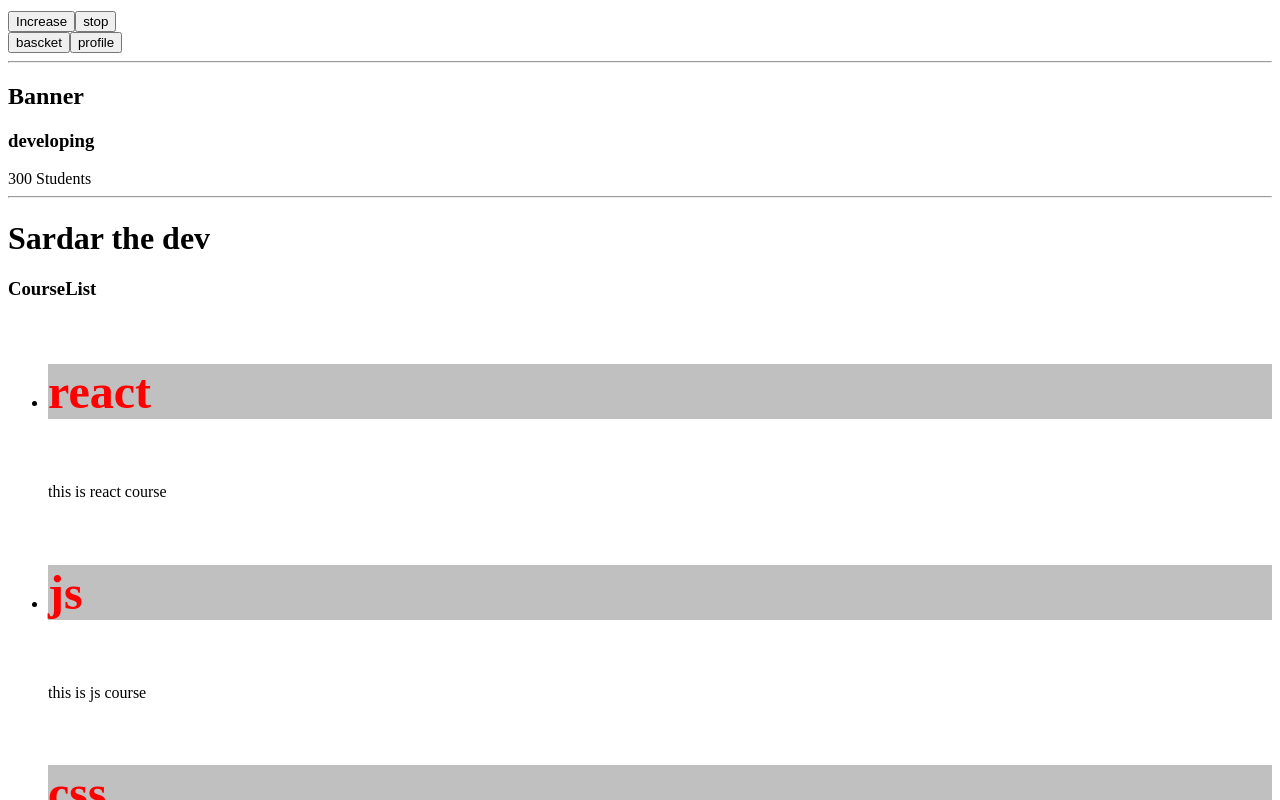
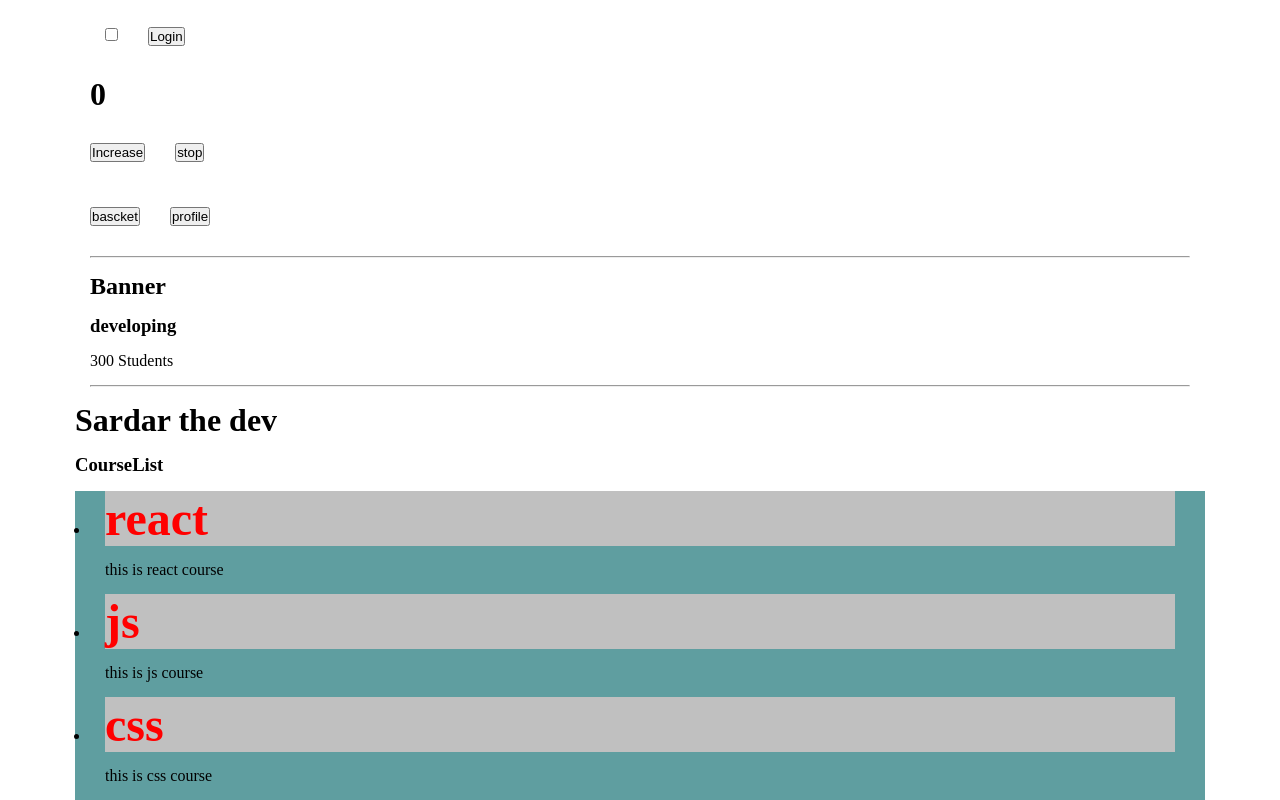
Before and after one commit to sardarbalnour/vite-react-app, a React (Vite) app: page / in a window 1280 px wide. Shown: the part 140-940 px from the top of the page. Built offline with nearby package versions, Linux system fonts and the light colour scheme.

Commit message:
css in react

```diff
--- a/src/CourseList.jsx
+++ b/src/CourseList.jsx
@@ -1,4 +1,5 @@
 import CourseCard from "./CourseCard";
+import styles from "./CourseList.module.css";
 
 function CourseList() {
   const courses = [
@@ -7,12 +8,13 @@ function CourseList() {
     { id: 3, name: "css", description: "this is css course" },
     { id: 4, name: "next", description: "this is next course" },
   ];
+
   return (
     <>
       <h3>CourseList</h3>
-      <ul>
+      <ul className={styles.container}>
         {courses.map((course) => (
-          <CourseCard key={course.id} data={course}/>
+          <CourseCard key={course.id} data={course} />
         ))}
       </ul>
     </>
@@ -20,5 +22,3 @@ function CourseList() {
 }
 
 export default CourseList;
-
-// list rendering
--- /dev/null
+++ b/src/CourseList.module.css
@@ -0,0 +1,7 @@
+.container {
+  background-color: cadetblue;
+}
+
+.selected {
+  color: red;
+}
--- /dev/null
+++ b/src/global.css
@@ -0,0 +1,4 @@
+*{
+    padding: 0;
+    margin: 15px;
+}
```
Also changed, not shown: src/main.jsx (+7 -6 lines).
